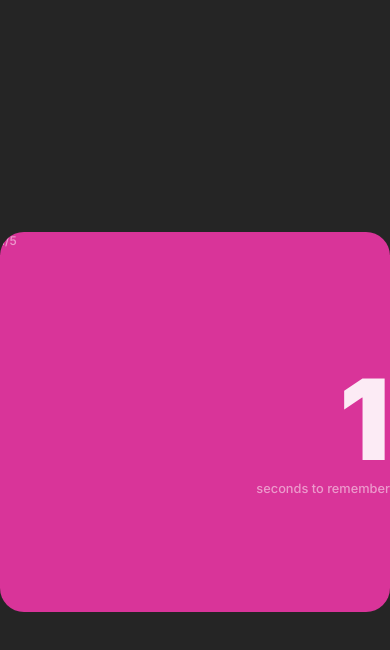
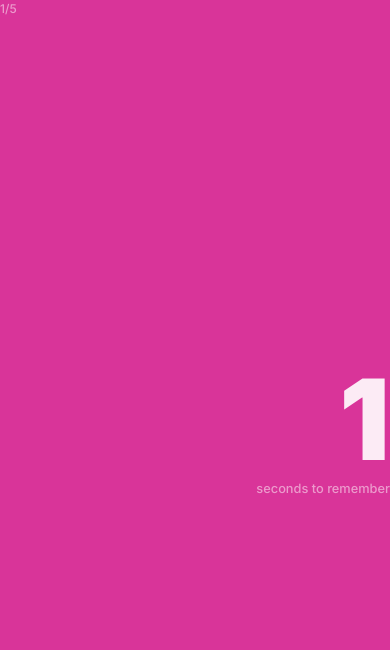
Before and after one commit to DoritosXL/colorflash, a Next.js app: page / in a window 390 px wide. Both pictures are taken after a click on the button 195 px from the left and 598 px from the top of the page. Shown: the top 650 px of the page. Built offline with nearby package versions, Linux system fonts and the light colour scheme.

Commit message:
feat: full-screen mobile layout, add spacing to picker

```diff
--- a/app/page.tsx
+++ b/app/page.tsx
@@ -201,8 +201,8 @@ function ColorOrb() {
 function Card({ children, style }: { children: React.ReactNode; style?: React.CSSProperties }) {
   return (
     <div
-      className="w-full overflow-hidden"
-      style={{ background: CARD_BG, borderRadius: 24, maxWidth: 440, ...style }}
+      className="w-full flex flex-col flex-1 sm:flex-none overflow-hidden sm:rounded-3xl sm:max-w-[440px]"
+      style={{ background: CARD_BG, ...style }}
     >
       {children}
     </div>
@@ -319,9 +319,9 @@ export default function Home() {
 
   if (phase === "start") {
     return (
-      <main className="h-full flex flex-col items-center justify-center p-4" style={{ background: PAGE_BG }}>
+      <main className="h-full flex flex-col sm:items-center sm:justify-center sm:p-4" style={{ background: PAGE_BG }}>
         <Card>
-          <div className="flex flex-col items-center gap-6 px-8 py-12">
+          <div className="flex flex-1 flex-col items-center justify-center gap-6 px-8 py-12">
             <ColorOrb />
 
             <div className="text-center">
@@ -349,9 +349,9 @@ export default function Home() {
     const textCol  = bright > 140 ? "rgba(0,0,0,0.45)" : "rgba(255,255,255,0.5)";
 
     return (
-      <main className="h-full flex flex-col items-center justify-center p-4" style={{ background: PAGE_BG }}>
+      <main className="h-full flex flex-col sm:items-center sm:justify-center sm:p-4" style={{ background: PAGE_BG }}>
         <Card style={{ background: rgbStr(currentTarget) }}>
-          <div className="flex flex-col justify-between p-6" style={{ minHeight: 380 }}>
+          <div className="flex flex-1 flex-col justify-between p-6">
             {/* Top */}
             <span style={{ color: textCol, fontSize: "0.75rem", fontWeight: 500 }}>
               {roundIndex + 1}/{TOTAL_ROUNDS}
@@ -385,9 +385,9 @@ export default function Home() {
     const labelCol = previewBright > 140 ? "rgba(0,0,0,0.4)" : "rgba(255,255,255,0.45)";
 
     return (
-      <main className="h-full flex flex-col items-center justify-center p-4" style={{ background: PAGE_BG }}>
+      <main className="h-full flex flex-col sm:items-center sm:justify-center sm:p-4" style={{ background: PAGE_BG }}>
         <Card>
-          <div className="flex gap-3 p-4" style={{ minHeight: 400 }}>
+          <div className="flex flex-1 gap-3 p-4">
             {/* Hue strip */}
             <VerticalStrip gradient={hueGrad} value={hueY} onChange={setHueY} />
 
@@ -443,10 +443,10 @@ export default function Home() {
     const msg      = messages[msgIdx];
 
     return (
-      <main className="h-full flex flex-col items-center justify-center p-4" style={{ background: PAGE_BG }}>
+      <main className="h-full flex flex-col sm:items-center sm:justify-center sm:p-4" style={{ background: PAGE_BG }}>
         <Card>
           {/* Your guess — top half */}
-          <div className="relative flex flex-col justify-between p-5" style={{ background: rgbStr(guess), minHeight: 200 }}>
+          <div className="relative flex flex-1 flex-col justify-between p-5" style={{ background: rgbStr(guess) }}>
             <div className="flex justify-between items-start">
               <div>
                 <p style={{ color: gLabel, fontSize: "0.6rem", fontWeight: 600, textTransform: "uppercase", letterSpacing: "0.08em" }}>
@@ -469,7 +469,7 @@ export default function Home() {
           </div>
 
           {/* Original — bottom half */}
-          <div className="relative flex flex-col justify-between p-5" style={{ background: rgbStr(currentRound.target), minHeight: 180 }}>
+          <div className="relative flex flex-1 flex-col justify-between p-5" style={{ background: rgbStr(currentRound.target) }}>
             <div>
               <p style={{ color: tLabel, fontSize: "0.6rem", fontWeight: 600, textTransform: "uppercase", letterSpacing: "0.08em" }}>
                 Original
@@ -501,9 +501,9 @@ export default function Home() {
     const max    = TOTAL_ROUNDS * 100;
 
     return (
-      <main className="h-full flex flex-col items-center justify-center p-4" style={{ background: PAGE_BG }}>
+      <main className="h-full flex flex-col sm:items-center sm:justify-center sm:p-4" style={{ background: PAGE_BG }}>
         <Card>
-          <div className="flex flex-col gap-6 p-7">
+          <div className="flex flex-1 flex-col gap-6 p-7">
             {/* Header */}
             <div>
               <p className="text-white/30 text-xs uppercase tracking-widest mb-1">Final Score</p>
```
